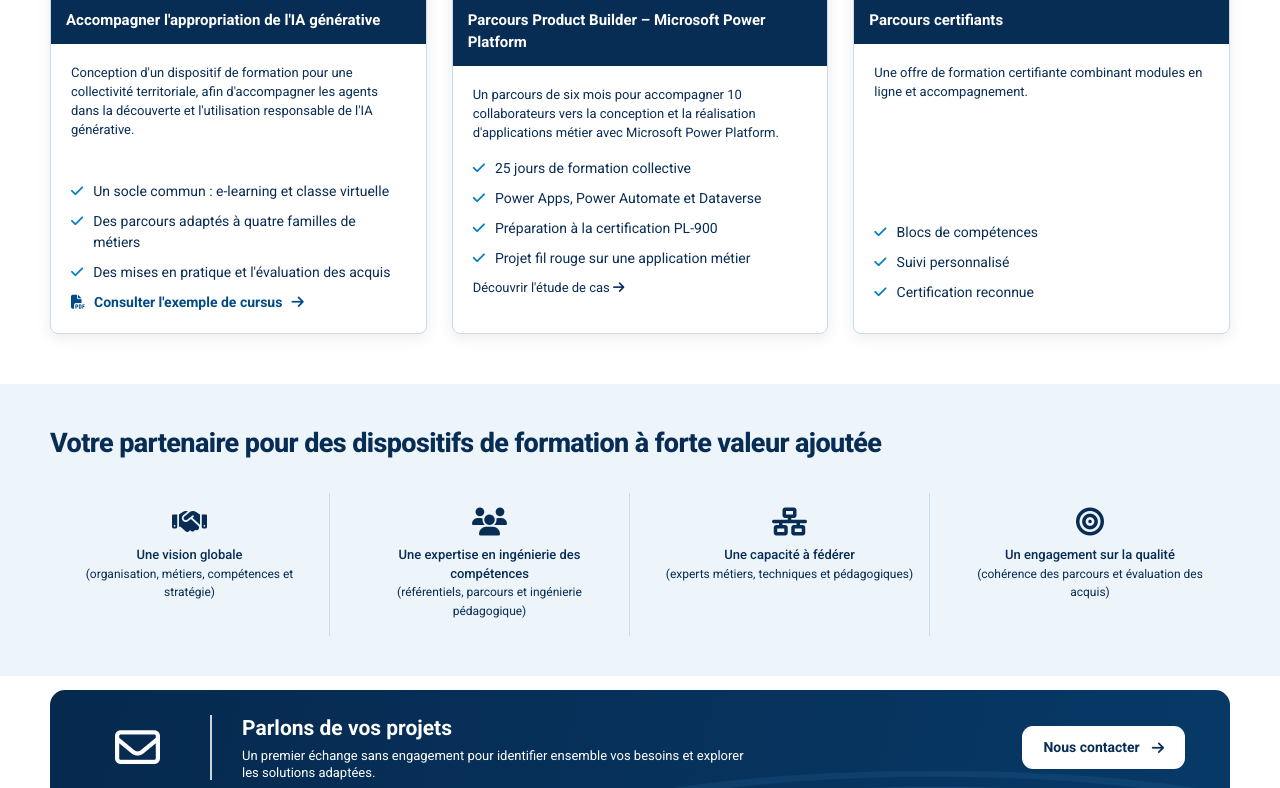
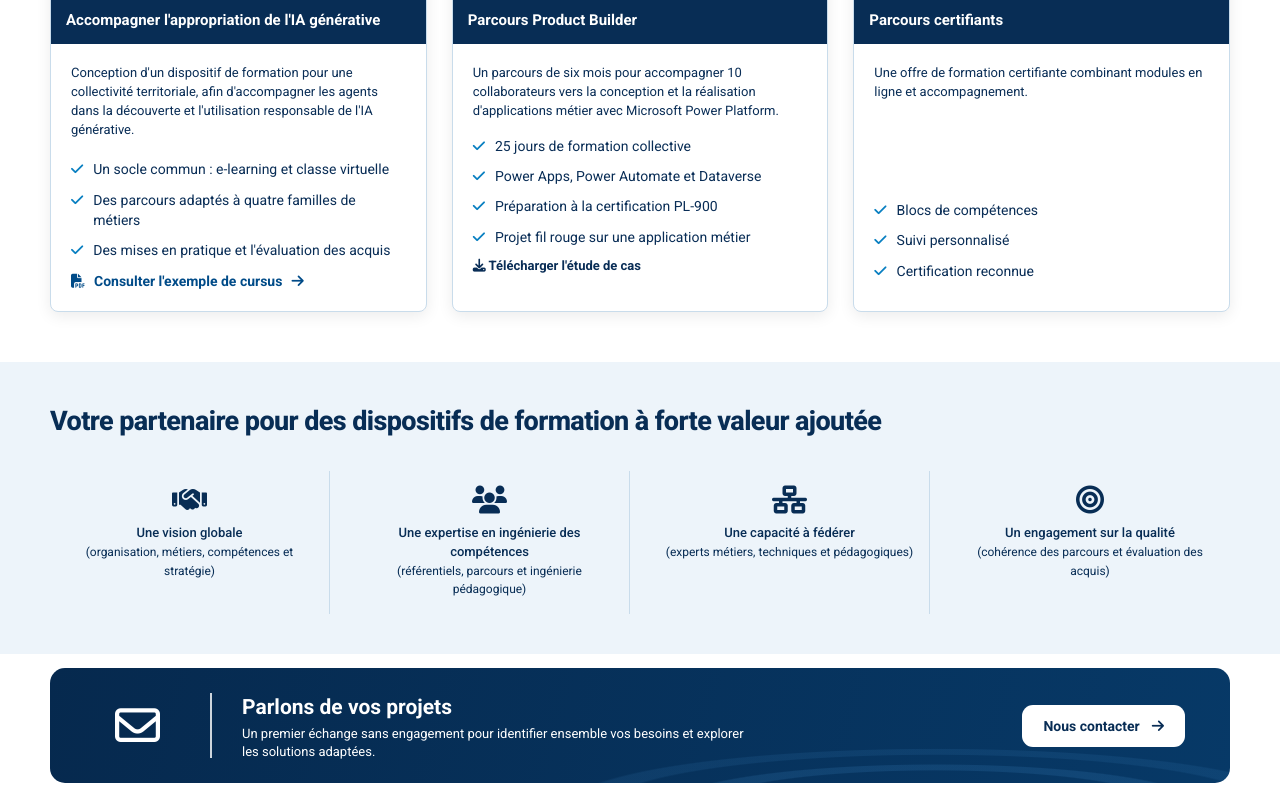
Before and after one commit to ofranchet73/eveis2, a plain HTML site: page offre-1.html in a window 1280 px wide. Shown: the part 2145-2933 px from the top of the page. Drawn offline with Linux system fonts and the light colour scheme.

Commit message:
Modify card titles and link text in offre-1.html
Updated the title of the second card and changed the link text to download the case study.

```diff
--- a/offre-1.html
+++ b/offre-1.html
@@ -392,16 +392,12 @@
     </div>
 </article>
 
-
-
 <!-- Carte 2 -->
 <article class="example-card">
     <img src="https://images.unsplash.com/photo-1581091226825-a6a2a5aee158?auto=format&fit=crop&w=600&q=80"
          alt="Parcours de formation aux outils numériques">
 
-    <div class="example-title">
-        Parcours Product Builder – Microsoft Power Platform
-    </div>
+    <div class="example-title">Parcours Product Builder</div>
 
     <div class="example-body">
         <p>
@@ -421,13 +417,14 @@
             <a href="Parcours_Product_Builder_Power_Platform.pdf"
                target="_blank"
                rel="noopener noreferrer">
-                Découvrir l'étude de cas
-                <i class="fa-solid fa-arrow-right"></i>
+                <strong>
+                    <i class="fa-solid fa-download"></i>
+                    Télécharger l'étude de cas
+                </strong>
             </a>
         </p>
     </div>
 </article>
-
 
             <!-- Carte 3 -->
             <article class="example-card">
```
